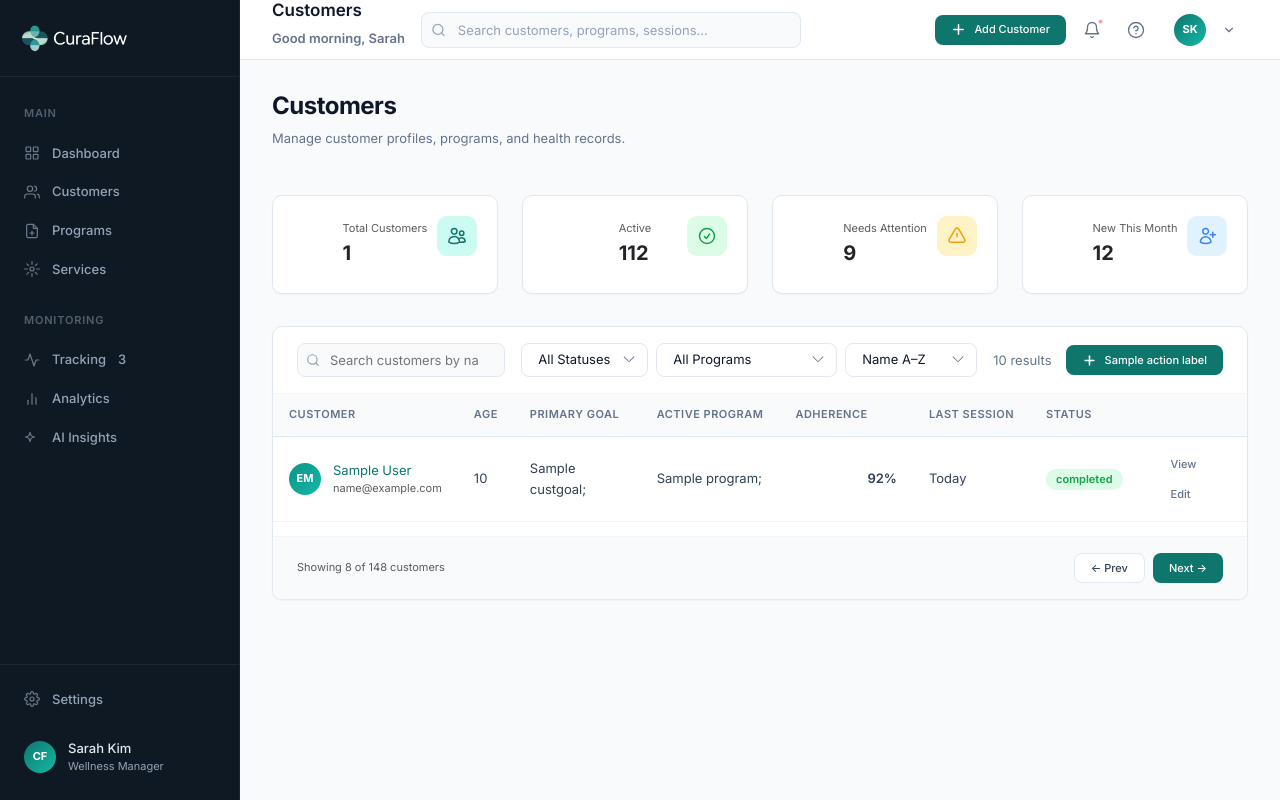
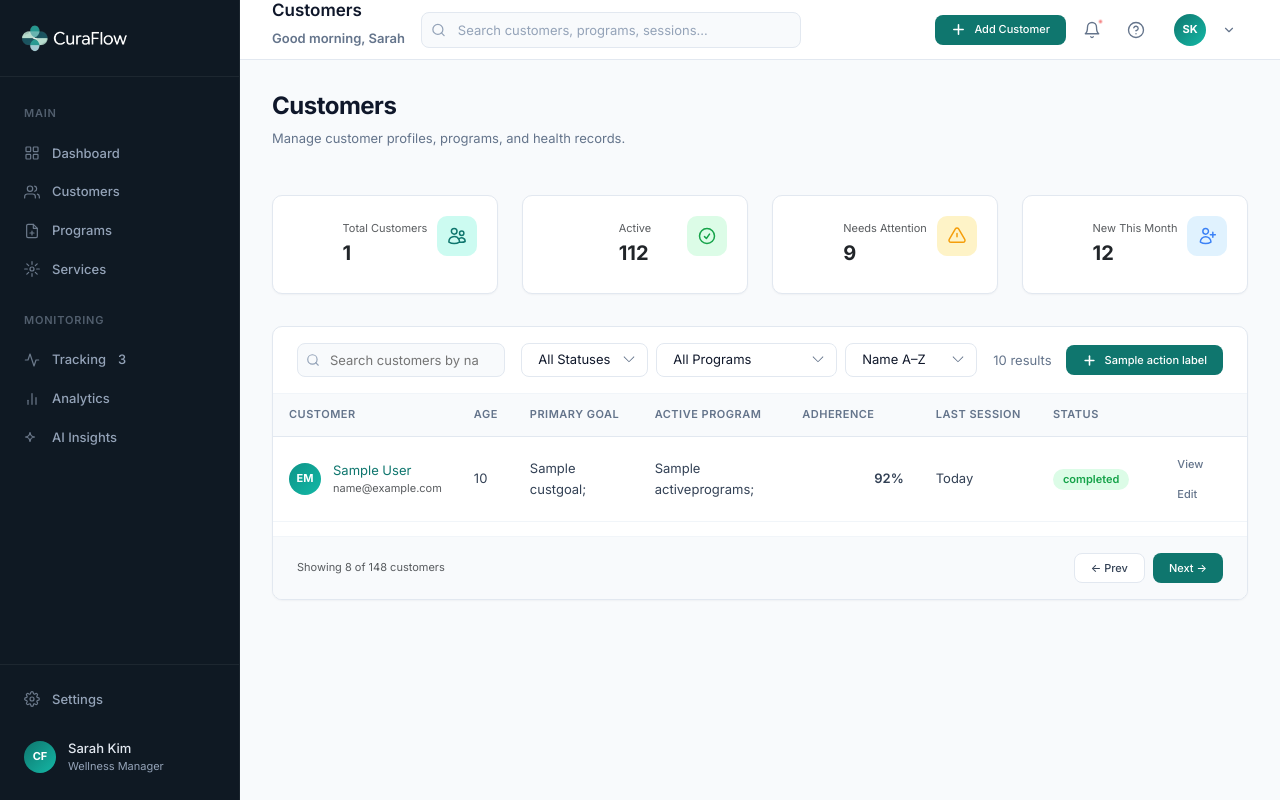
Before and after one commit to opencourse2020/curaflow, a Django app: template curaflow/templates/customers.html in a window 1280 px wide. Run offline with Django 3.2, Linux system fonts and the light colour scheme; the template is opened without the code that fills it: most values are stand-ins (such as "Sample title", 1, 10 or a date in 2020); some libraries are stand-ins or nearby versions.

Commit message:
check if organization works

```diff
--- a/curaflow/templates/customers.html
+++ b/curaflow/templates/customers.html
@@ -80,9 +80,9 @@
               {% endfor %}
               </td>
           <td><span class="tag">
-              {% for program in customer.activeprograms %}
-                {{ program }};
-              {% endfor %}
+{#              {% for program in customer.activeprograms %}#}
+                {{ customer.activeprograms }};
+{#              {% endfor %}#}
 
               </span></td>
           <td>
```
